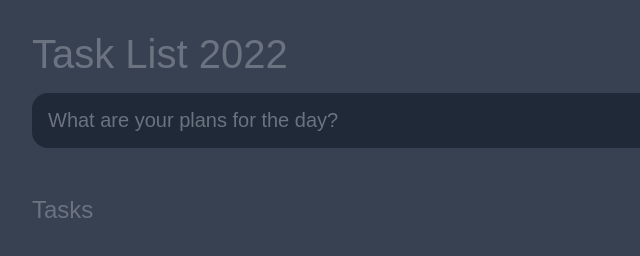
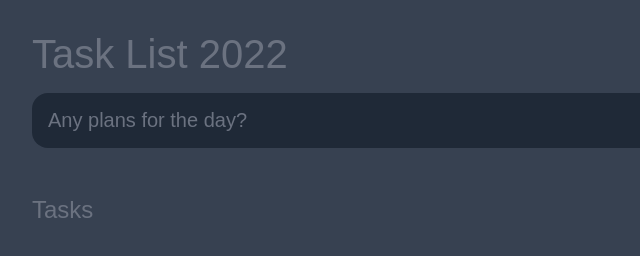
Before and after one commit to pragatimehra/todolist, a plain HTML site: page index.html in a window 1280 px wide. Shown: the full height of the page, 224-864 px from the left. Drawn offline with Linux system fonts and the light colour scheme.

Commit message:
Update index.html

```diff
--- a/index.html
+++ b/index.html
@@ -15,7 +15,7 @@
     <header>
         <h1>Task List 2022</h1>
         <form id="new-task-form">
-            <input type="text" name="new-task-input" id="new-task-input" placeholder="What are your plans for the day?" autocomplete="off"/>
+            <input type="text" name="new-task-input" id="new-task-input" placeholder="Any plans for the day?" autocomplete="off"/>
             <input type="submit" id="new-task-submit" value="Add task" />
         </form>
     </header>
```
